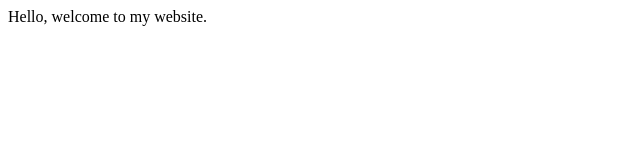
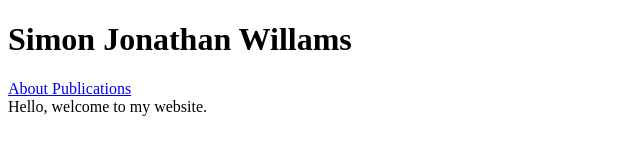
Before and after one commit to simon-j-williams/simon-j-williams.github.io, a plain HTML site: page index.html in a window 1280 px wide. Shown: the whole page, without its empty margins (0-640 px from the left). Drawn offline with Linux system fonts and the light colour scheme.

Commit message:
Adding header

```diff
--- a/index.html
+++ b/index.html
@@ -4,6 +4,13 @@
       <title>Simon Williams</title>
    </head>
    <body>
+     <header>
+       <h1> Simon Jonathan Willams </h1>
+       <nav>
+	 <a href='#'> About </a>
+	 <a href='#'> Publications </a>
+       </nav>
+     </header>
      Hello, welcome to my website.
    </body>
 </html>
```
